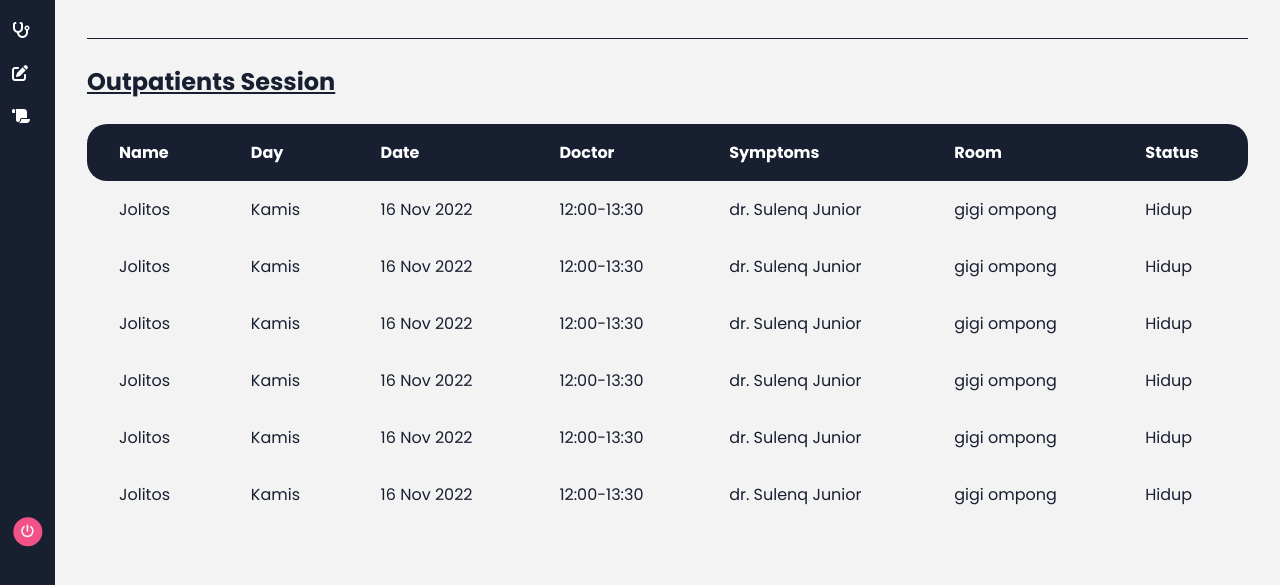
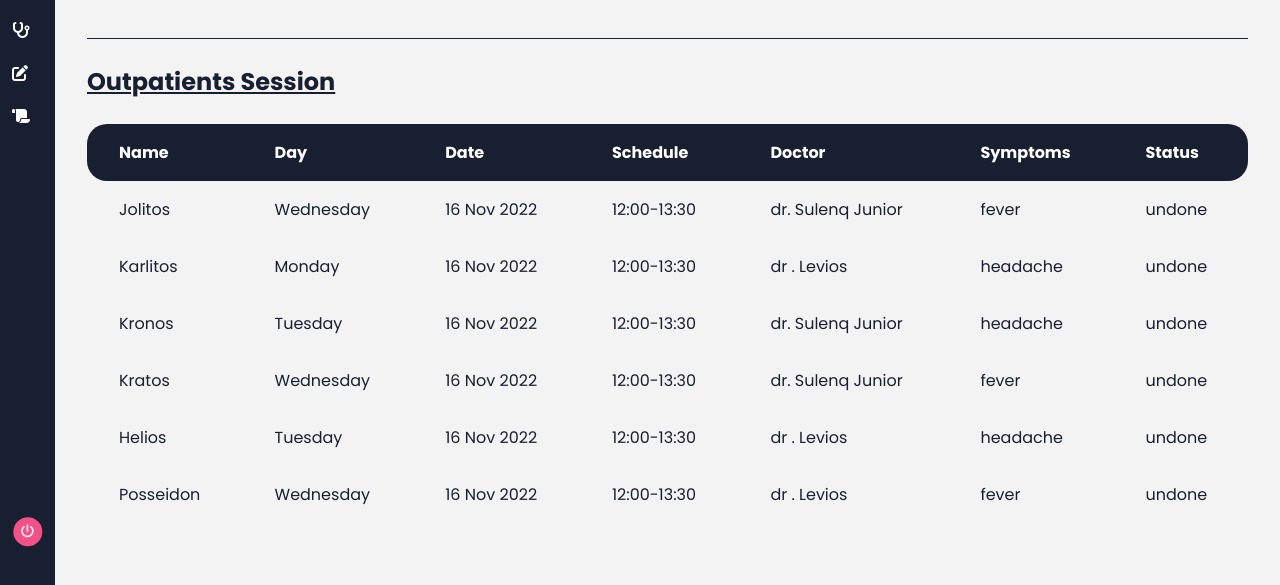
Before and after one commit to sulenq/Hospital-Management-System, a plain HTML site: page home.html in a window 1280 px wide. Shown: the part 215-800 px from the top of the page. Drawn offline with Linux system fonts and the light colour scheme.

Commit message:
update home.html, index.html, patients.html

```diff
--- a/home.html
+++ b/home.html
@@ -86,65 +86,65 @@
             <th>Name</th>
             <th>Day</th>
             <th>Date</th>
+            <th>Schedule</th>
             <th>Doctor</th>
             <th>Symptoms</th>
-            <th>Room</th>
             <th>Status</th>
           </tr>
           <!-- loop -->
           <tr>
             <td>Jolitos</td>
-            <td>Kamis</td>
+            <td>Wednesday</td>
             <td>16 Nov 2022</td>
             <td>12:00-13:30</td>
             <td>dr. Sulenq Junior</td>
-            <td>gigi ompong</td>
-            <td>Hidup</td>
+            <td>fever</td>
+            <td>undone</td>
           </tr>
           <tr>
-            <td>Jolitos</td>
-            <td>Kamis</td>
+            <td>Karlitos</td>
+            <td>Monday</td>
+            <td>16 Nov 2022</td>
+            <td>12:00-13:30</td>
+            <td>dr . Levios</td>
+            <td>headache</td>
+            <td>undone</td>
+          </tr>
+          <tr>
+            <td>Kronos</td>
+            <td>Tuesday</td>
             <td>16 Nov 2022</td>
             <td>12:00-13:30</td>
             <td>dr. Sulenq Junior</td>
-            <td>gigi ompong</td>
-            <td>Hidup</td>
+            <td>headache</td>
+            <td>undone</td>
           </tr>
           <tr>
-            <td>Jolitos</td>
-            <td>Kamis</td>
+            <td>Kratos</td>
+            <td>Wednesday</td>
             <td>16 Nov 2022</td>
             <td>12:00-13:30</td>
             <td>dr. Sulenq Junior</td>
-            <td>gigi ompong</td>
-            <td>Hidup</td>
+            <td>fever</td>
+            <td>undone</td>
           </tr>
           <tr>
-            <td>Jolitos</td>
-            <td>Kamis</td>
+            <td>Helios</td>
+            <td>Tuesday</td>
             <td>16 Nov 2022</td>
             <td>12:00-13:30</td>
-            <td>dr. Sulenq Junior</td>
-            <td>gigi ompong</td>
-            <td>Hidup</td>
+            <td>dr . Levios</td>
+            <td>headache</td>
+            <td>undone</td>
           </tr>
           <tr>
-            <td>Jolitos</td>
-            <td>Kamis</td>
+            <td>Posseidon</td>
+            <td>Wednesday</td>
             <td>16 Nov 2022</td>
             <td>12:00-13:30</td>
-            <td>dr. Sulenq Junior</td>
-            <td>gigi ompong</td>
-            <td>Hidup</td>
-          </tr>
-          <tr>
-            <td>Jolitos</td>
-            <td>Kamis</td>
-            <td>16 Nov 2022</td>
-            <td>12:00-13:30</td>
-            <td>dr. Sulenq Junior</td>
-            <td>gigi ompong</td>
-            <td>Hidup</td>
+            <td>dr . Levios</td>
+            <td>fever</td>
+            <td>undone</td>
           </tr>
           <!-- end loop -->
         </table>
```
Also changed, not shown: index.html (+1 -1 lines), patients.html (+3 -3 lines).
